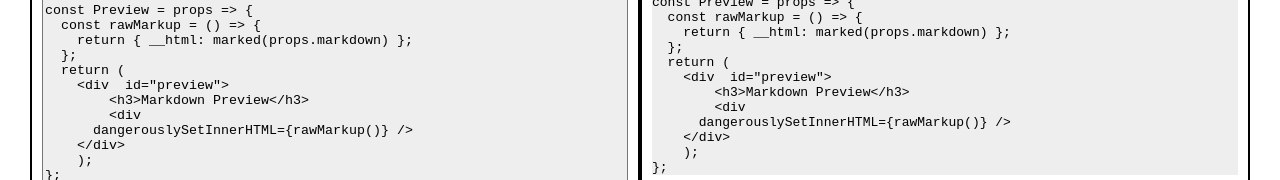
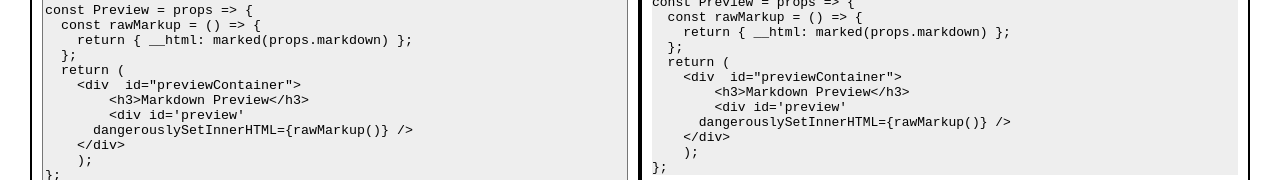
Before and after one commit to mckelveygreg/markdown-previewer, a React (Create React App) app: page / in a window 1280 px wide. Shown: the part 358-538 px from the top of the page. Built offline with nearby package versions, Linux system fonts and the light colour scheme.

Commit message:
passes 8/9, but no highlighter :(

```diff
--- a/src/App.css
+++ b/src/App.css
@@ -8,7 +8,7 @@
   justify-content: space-between;
 }
 
-#editorContainer, #preview {
+#editorContainer, #previewContainer {
   width: 46vw;
   height: 90vh;
   display: flex;
@@ -17,7 +17,7 @@
   padding: 10px;
 }
 
-#editorContainer h3, #preview h3 {
+#editorContainer h3, #previewContainer h3 {
   border-bottom: 2px solid black;
   text-align: center;
 }
@@ -28,7 +28,7 @@
 
   background-color: #eee
 }
-#preview div {
+#preview {
 
   overflow: auto;
 }
--- a/src/App.js
+++ b/src/App.js
@@ -48,9 +48,9 @@ const Preview = props => {
     return { __html: marked(props.markdown) };
   };
   return (
-    <div  id="preview">
+    <div  id="previewContainer">
         <h3>Markdown Preview</h3>
-        <div
+        <div id='preview'
       dangerouslySetInnerHTML={rawMarkup()} />
     </div>
     );
--- a/src/Preview.js
+++ b/src/Preview.js
@@ -28,9 +28,9 @@ const Preview = props => {
   };
 
   return (
-    <div id="preview">
+    <div id="previewContainer">
       <h3>Markdown Preview</h3>
-      <div dangerouslySetInnerHTML={rawMarkup()} />
+      <div id='preview' dangerouslySetInnerHTML={rawMarkup()} />
     </div>
   );
 };
```
